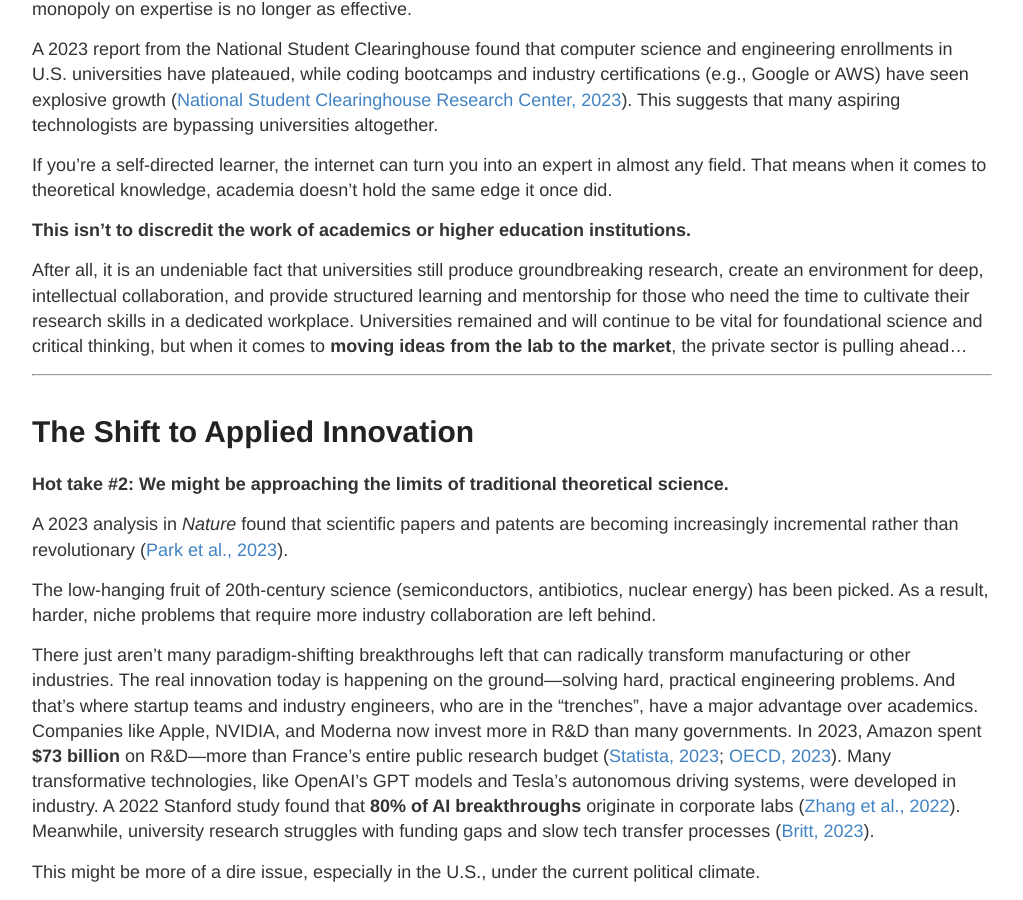
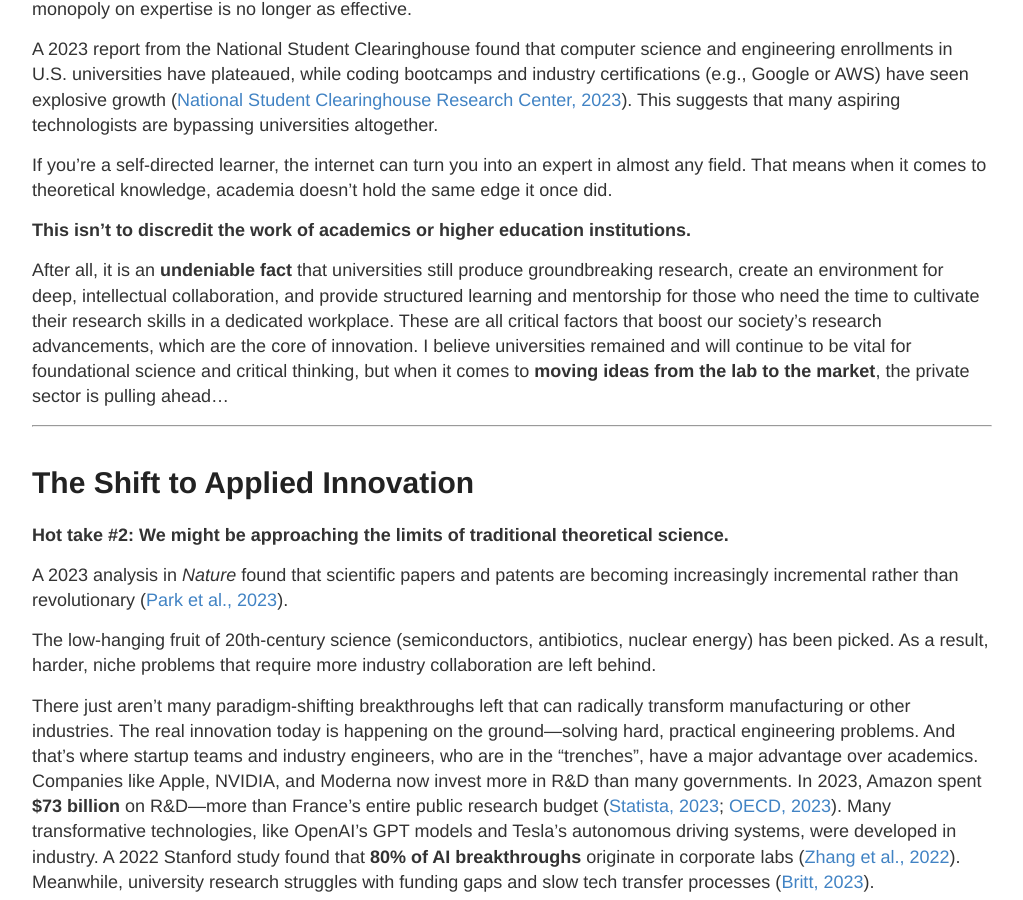
Before and after one commit to nicolehao34/nicolehao34.github.io, a Jekyll site: the page built from _posts/2025-05-09-future_of_innovation.md, in a window 1280 px wide and 900 px high, scrolled down 457 px. Shown: the whole window, without its empty margins (128-1151 px from the left). Built offline with Jekyll 4.4.1, drawn with Linux system fonts in a browser that asks for light colours; comment, search, counter and statistics services are not loaded.

Commit message:
fix future of innovation

```diff
--- a/_posts/2025-05-09-future_of_innovation.md
+++ b/_posts/2025-05-09-future_of_innovation.md
@@ -19,7 +19,7 @@
 
 **This isn’t to discredit the work of academics or higher education institutions.**
 
- After all, it is an undeniable fact that universities still produce groundbreaking research, create an environment for deep, intellectual collaboration, and provide structured learning and mentorship for those who need the time to cultivate their research skills in a dedicated workplace. Universities remained and will continue to be vital for foundational science and critical thinking, but when it comes to **moving ideas from the lab to the market**, the private sector is pulling ahead...
+ After all, it is an **undeniable fact** that universities still produce groundbreaking research, create an environment for deep, intellectual collaboration, and provide structured learning and mentorship for those who need the time to cultivate their research skills in a dedicated workplace. These are all critical factors that boost our society's research advancements, which are the core of innovation. I believe universities remained and will continue to be vital for foundational science and critical thinking, but when it comes to **moving ideas from the lab to the market**, the private sector is pulling ahead...
 
 
 
```
